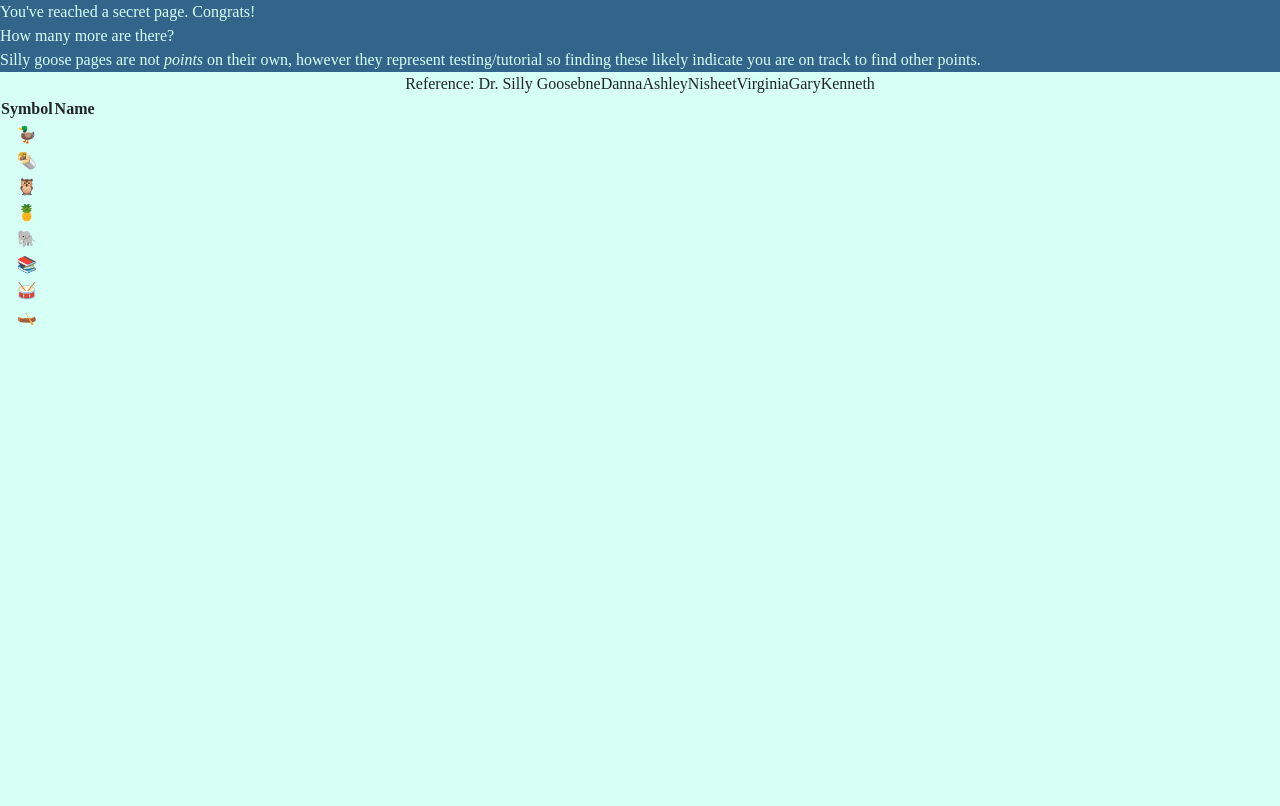
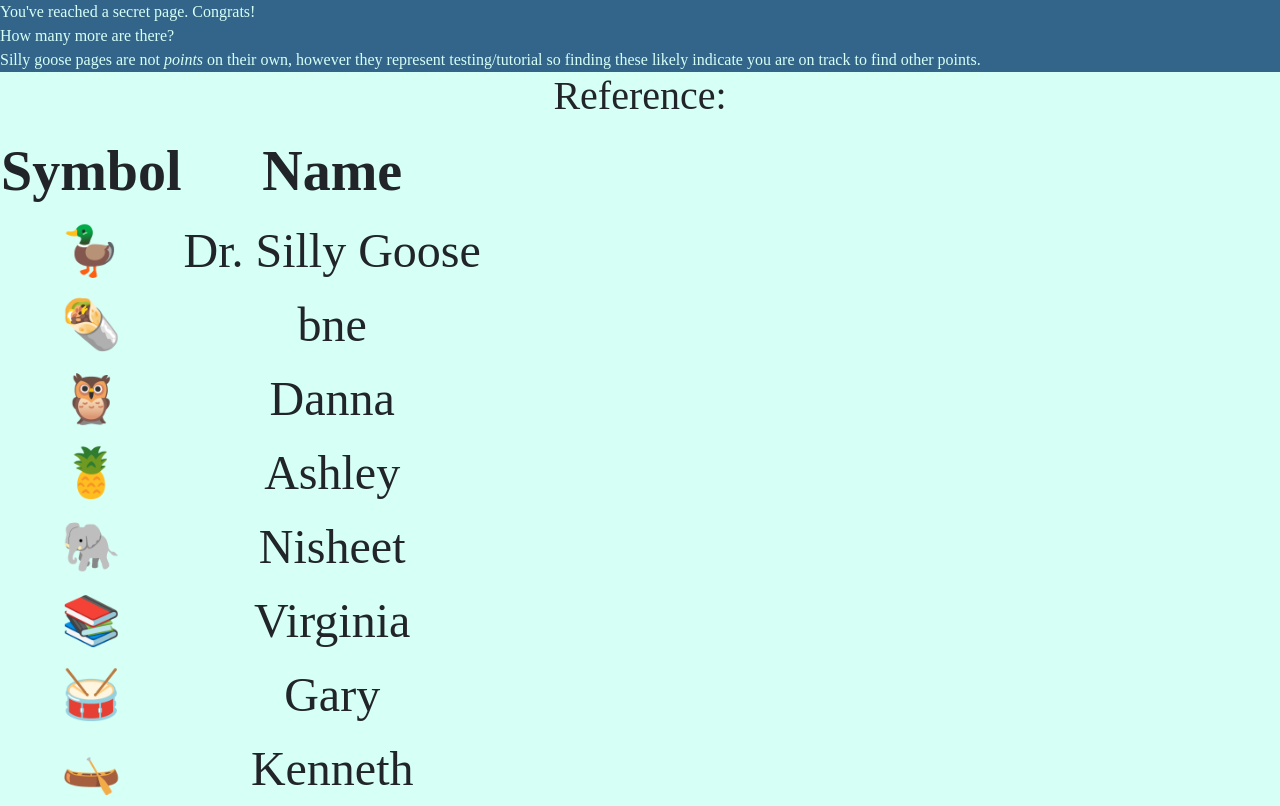
Before and after one commit to diehlbw/diehlbw.github.io, a plain HTML site: page silly🦆.html in a window 1280 px wide. Drawn offline with nearby package versions, Linux system fonts and the light colour scheme.

Commit message:
fix table cells; enlarge

```diff
--- a/resources/styles.css
+++ b/resources/styles.css
@@ -19,7 +19,13 @@ a:link {
 a:visited {
   color: #231651;
 }
-
+td {
+  font-size: 3rem;
+}
+th {
+  font-size: 3.5rem;
+  font-weight: bold;
+}
 /* Headings */
 
 .big-heading {
--- a/silly🦆.html
+++ b/silly🦆.html
@@ -24,17 +24,17 @@
         </div>
     </section>
     <section class="white-section">
-        Reference:
+        <h1>Reference:</h1>
         <table>
             <tr><th>Symbol</th><th>Name</th></tr>
-            <tr><td>🦆</td>Dr. Silly Goose</tr>
-            <tr><td>🌯</td>bne</tr>
-            <tr><td>🦉</td>Danna</tr>
-            <tr><td>🍍</td>Ashley</tr>
-            <tr><td>🐘</td>Nisheet</tr>
-            <tr><td>📚</td>Virginia</tr>
-            <tr><td>🥁</td>Gary</tr>
-            <tr><td>🛶</td>Kenneth</tr>
+            <tr><td>🦆</td><td>Dr. Silly Goose</tr>
+            <tr><td>🌯</td><td>bne</td></tr>
+            <tr><td>🦉</td><td>Danna</td></tr>
+            <tr><td>🍍</td><td>Ashley</td></tr>
+            <tr><td>🐘</td><td>Nisheet</td></tr>
+            <tr><td>📚</td><td>Virginia</td></tr>
+            <tr><td>🥁</td><td>Gary</td></tr>
+            <tr><td>🛶</td><td>Kenneth</td></tr>
         </table>
     </section>
 </body>
```
